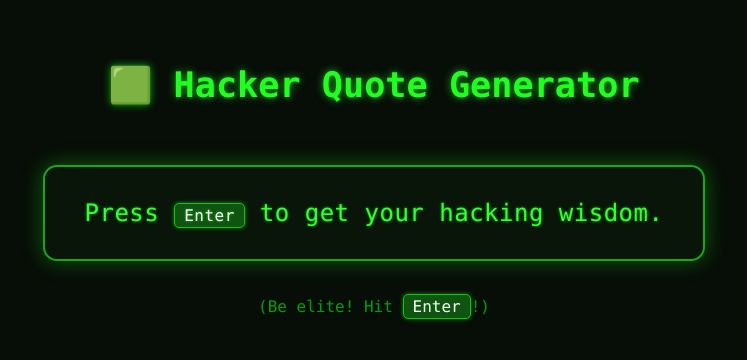
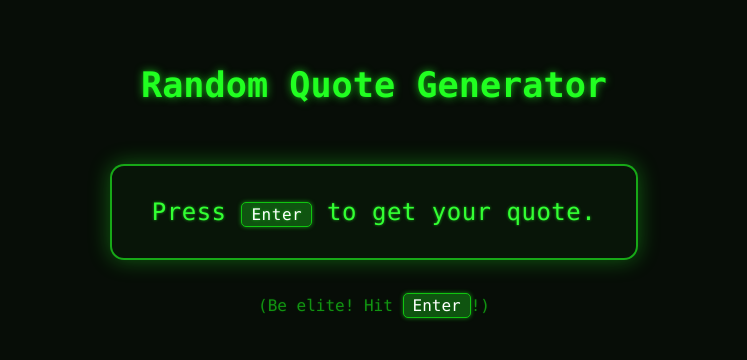
Before and after one commit to dhanasaur/randomquotegenerator, a plain HTML site: page index.html in a window 1280 px wide. Shown: the part 214-574 px from the top of the page, without its empty margins (266-1013 px from the left). Drawn offline with Linux system fonts and the light colour scheme.

Commit message:
Update index.html

```diff
--- a/index.html
+++ b/index.html
@@ -3,13 +3,13 @@
 <head>
   <meta charset="UTF-8" />
   <meta name="viewport" content="width=device-width, initial-scale=1.0" />
-  <title>🟩 Hacker Quote Generator</title>
+  <title>Random Quote Generator</title>
   <link rel="stylesheet" href="style.css">
 </head>
 <body>
   <div class="container">
-    <h1>🟩 Hacker Quote Generator</h1>
-    <p id="quote">Press <kbd>Enter</kbd> to get your hacking wisdom.</p>
+    <h1>Random Quote Generator</h1>
+    <p id="quote">Press <kbd>Enter</kbd> to get your quote.</p>
     <p class="hint">(Be elite! Hit <kbd>Enter</kbd>!)</p>
   </div>
   <script src="script.js"></script>
```
